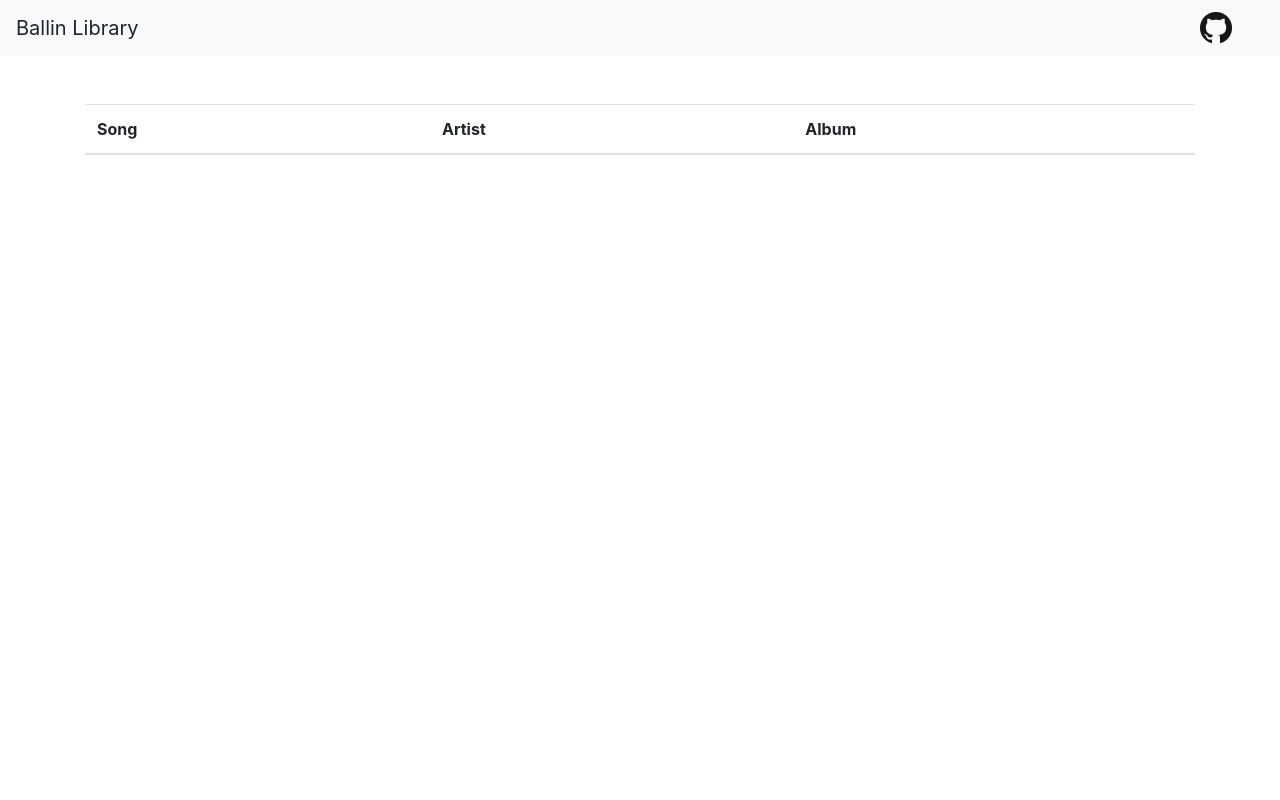
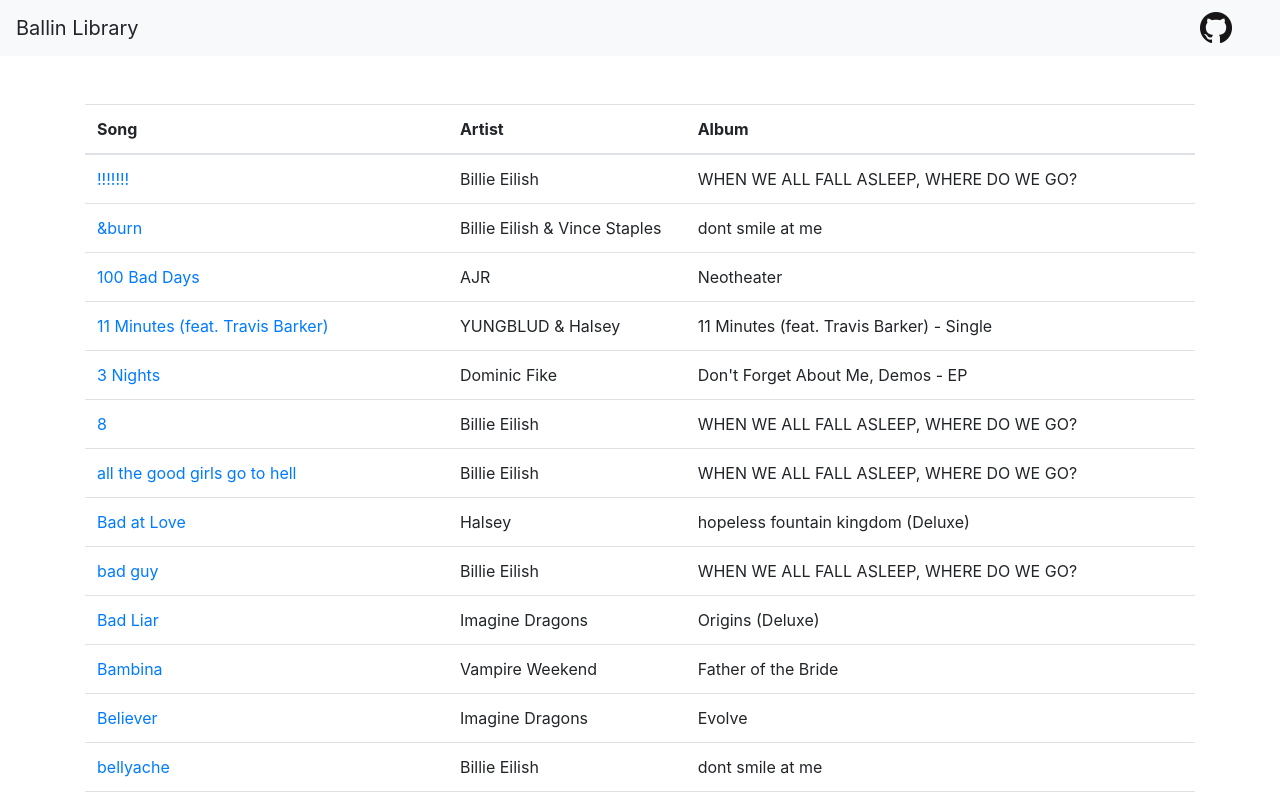
Before and after one commit to JBallin/ballin-library, a React (Create React App) app: page / in a window 1280 px wide. Shown: the top 800 px of the page. Built offline with nearby package versions, Linux system fonts and the light colour scheme.

Commit message:
Sort songs by title on componentDidMount

```diff
--- a/src/App.jsx
+++ b/src/App.jsx
@@ -11,6 +11,11 @@
     songs: [],
     sort: { field: null, asc: null },
   };
+
+  componentDidMount() {
+    this.setState({ songs: songsDb });
+    this.sortBy('name');
+  }
 
   sortBy = (field) => {
     this.setState(({ songs: prevSongs, sort: { field: prevField, asc: prevAsc } }) => {
```
